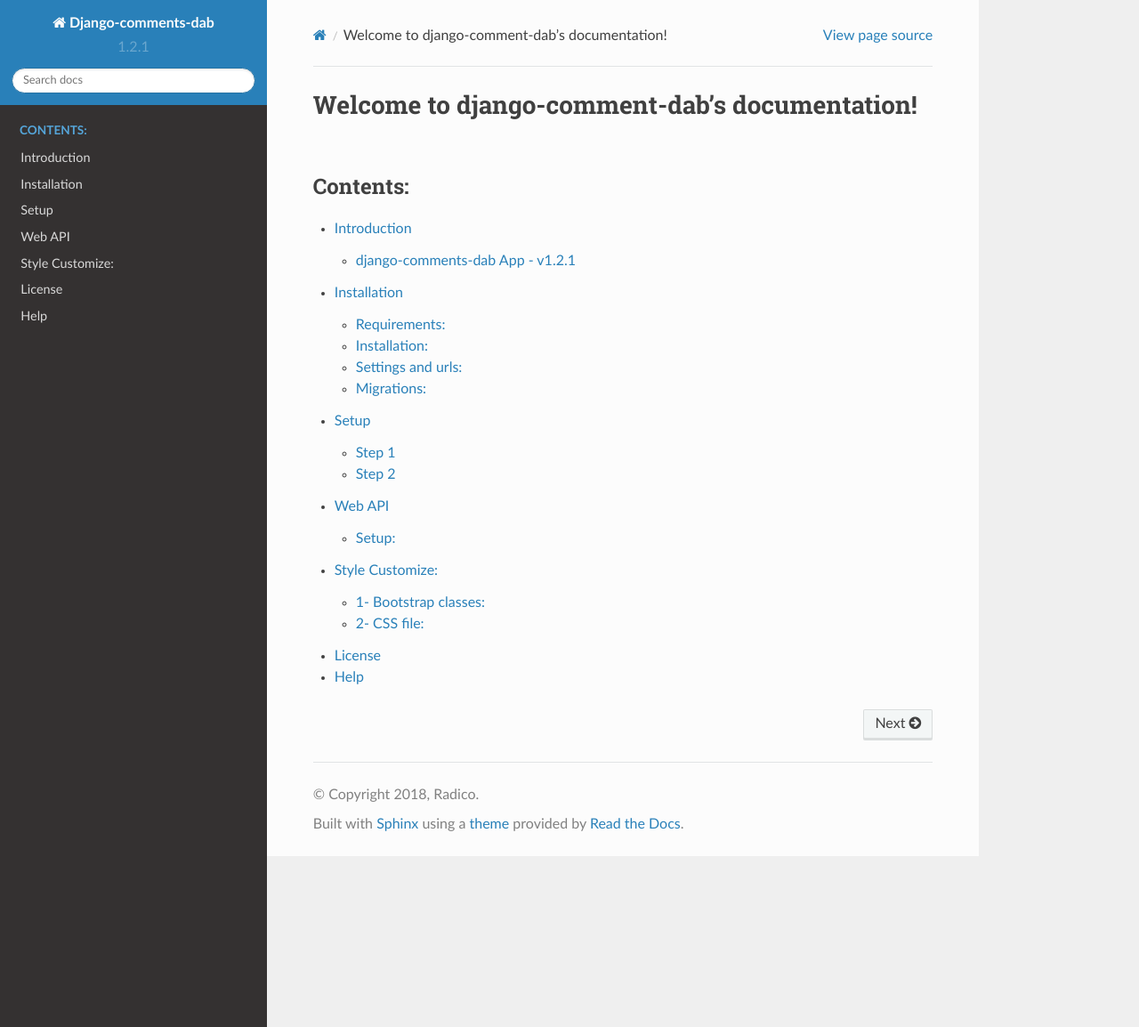
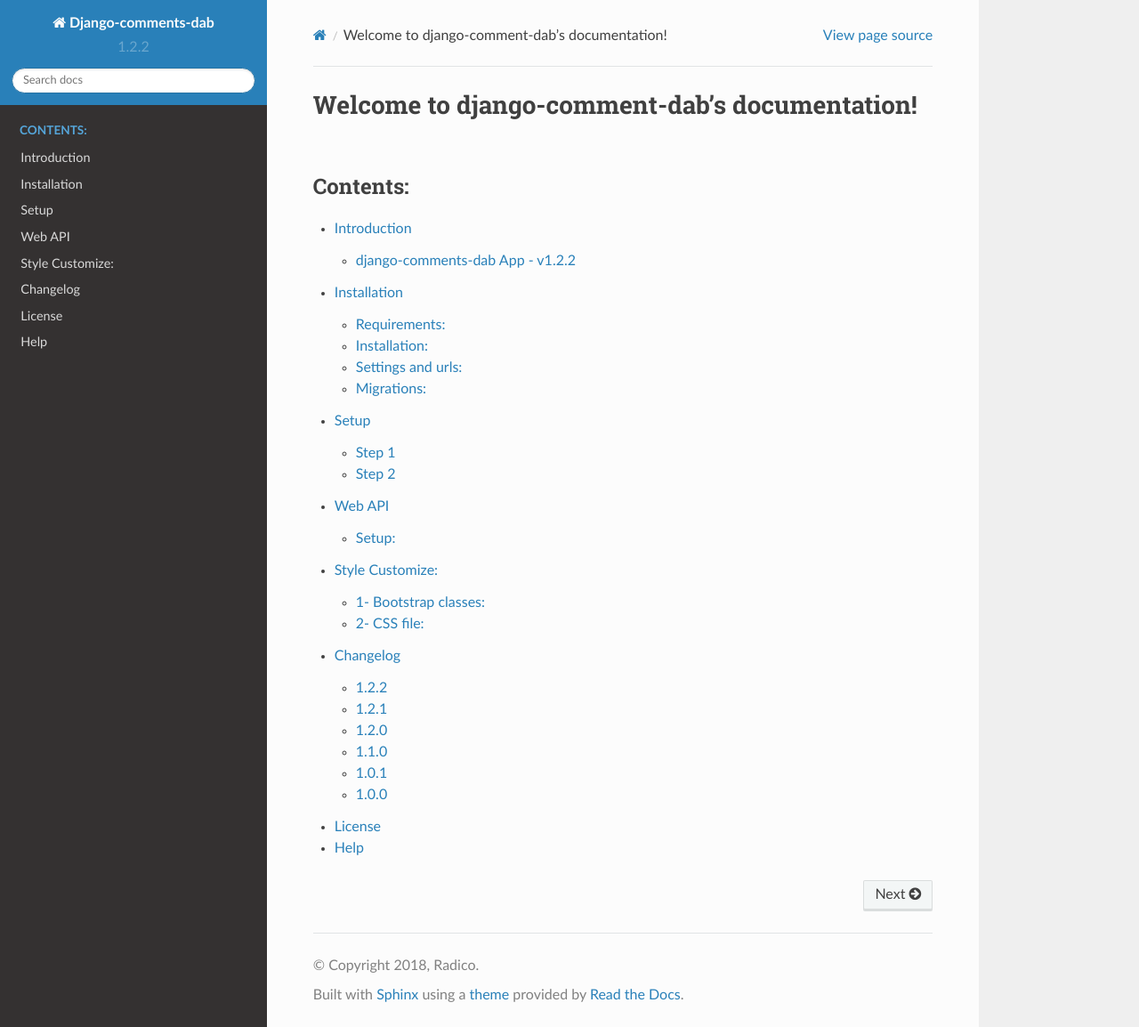
Before and after one commit to Radi85/Comment, a Sphinx documentation site: the page built from docs/source/index.rst, in a window 1280 px wide and 1154 px high. Shown: the whole window at 89% size. Built offline with Sphinx 7.4.7 and the Read the Docs theme 2.0.0, drawn with Linux system fonts in a browser that asks for light colours.

Commit message:
Update docs - Add changelog

```diff
--- /dev/null
+++ b/docs/source/Changelog.rst
@@ -0,0 +1,41 @@
+Changelog
+=========
+
+1.2.2
+-----
+
+- Update pagination on comment action
+
+
+1.2.1
+-----
+
+- Fix static files bug
+
+
+1.2.0
+-----
+
+- Serialize comments
+- Add web API feature
+
+
+1.1.0
+-----
+
+- Add pagination feature
+
+
+1.0.1
+-----
+
+- Move profile_model_name and profile_app_name to setting file
+- Fix a bug due to letter case in ContentType class
+
+
+
+
+1.0.0
+-----
+
+First release
--- a/docs/source/License.rst
+++ b/docs/source/License.rst
@@ -1,7 +1,7 @@
 License
 =======
 
-Copyright (c) [2018] [Django-Comment-DAB]
+Copyright (c) [2018] [Django-Comments-DAB]
 
 Permission is hereby granted, free of charge, to any person obtaining a copy
 of this software and associated documentation files (the "Software"), to deal
--- a/docs/source/conf.py
+++ b/docs/source/conf.py
@@ -24,9 +24,9 @@
 author = 'Radico'
 
 # The short X.Y version
-version = '1.2.1'
+version = '1.2.2'
 # The full version, including alpha/beta/rc tags
-release = '1.2.1'
+release = '1.2.2'
 
 
 # -- General configuration ---------------------------------------------------
--- a/docs/source/index.rst
+++ b/docs/source/index.rst
@@ -10,5 +10,6 @@
    setup
    Web API
    styling
+   Changelog
    License
    help
--- a/docs/source/introduction.rst
+++ b/docs/source/introduction.rst
@@ -1,7 +1,7 @@
 Introduction
 ============
 
-django-comments-dab App - v1.2.1
+django-comments-dab App - v1.2.2
 --------------------------------
 
 **dab stands for Django-Ajax-Bootstrap**
```
